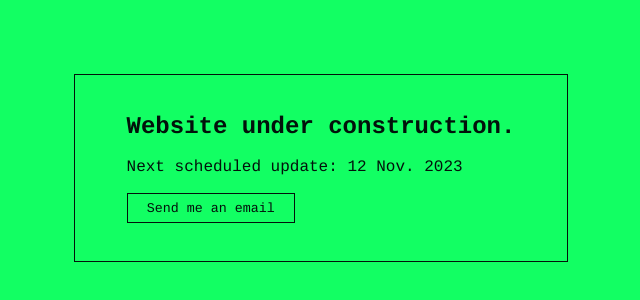
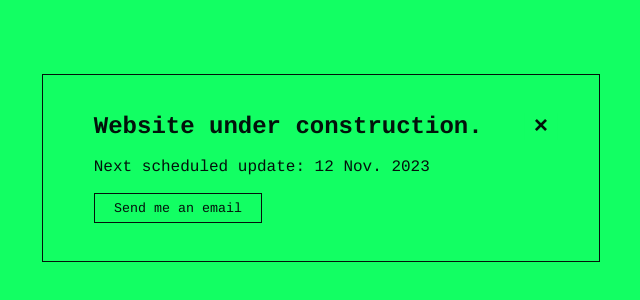
Before and after one commit to pompyproductions/erengazioglu, a React app: page /page in a window 1280 px wide. Shown: the part 232-532 px from the top of the page, without its empty margins (319-959 px from the left). Built offline with nearby package versions, Linux system fonts and the light colour scheme.

Commit message:
Add optional close button to cards

```diff
--- a/src/react/components/Card.js
+++ b/src/react/components/Card.js
@@ -2,7 +2,7 @@ import React from "react";
 
 const Card = (props) => {
   return (
-    <section className="card">
+    <section className={`card ${props.className}`}>
       <h2>{props.title}</h2>
       {props.children}
     </section>
--- a/src/react/components/OverlayMenu.js
+++ b/src/react/components/OverlayMenu.js
@@ -1,26 +1,19 @@
-import React, { useState, useEffect } from "react";
+import React, { useState } from "react";
 import Card from "./Card";
 
 const OverlayMenu = () => {
   const [isActive, toggle] = useState(true);
 
-  useEffect(() => {
-    const handleKeyPress = () => {
-      toggle((state) => !state);
-    };
-
-    window.addEventListener("keypress", handleKeyPress);
-
-    return () => {
-      window.removeEventListener("keypress", handleKeyPress);
-    };
-  }, []);
+  function handleCloseButton() {
+    toggle((state) => !state);
+  }
 
   return (
     <div className={`overlay-menu ${isActive ? "active" : ""}`}>
-      <Card title="Website under construction.">
+      <Card title="Website under construction." className="double">
         <p>Next scheduled update: 12 Nov. 2023</p>
         <button onClick={() => window.location.href = "mailto:hello@erengazioglu.com"}>Send me an email</button>
+        <button className="close" onClick={handleCloseButton}>×</button>
       </Card>
     </div>
   )
--- a/src/sass/components/_card.scss
+++ b/src/sass/components/_card.scss
@@ -2,9 +2,28 @@
 
 .card {
   display: grid;
-  gap: 1.1rem;
+  gap: 1.1rem 2rem;
   border: 1px solid var(--black);
   background-color: var(--green);
-  // color: var(--green);
-  padding: var(--page-margin-y) var(--page-margin-x)
+  padding: var(--page-margin-y) var(--page-margin-x);
+  &.double {
+    grid-template-columns: 1fr min-content;
+    & > * {
+      grid-column: 1;
+    }
+    & > button.close {
+      padding: 0 0.4em;
+      grid-area: 1 / 2;
+      border: none;
+      font-size: 1.5rem;
+      font-weight: 700;
+      transform: translateX(0.4em); // unsets the padding while keeping the clickable area
+      transition: transform 0.2s;
+      &:hover {
+        transform: translateX(0.4em) scale(1.25);
+        color: currentColor;
+        background: unset;
+      }
+    }
+  }
 }
--- a/src/sass/globals/_theme.scss
+++ b/src/sass/globals/_theme.scss
@@ -18,3 +18,7 @@
     --page-margin-y: 2.4rem;
   }
 }
+
+h2 {
+  font-size: 1.5em;
+}
```
